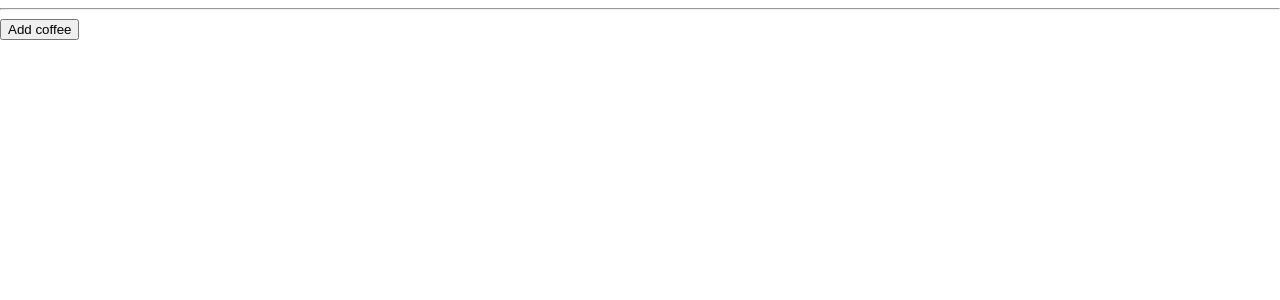
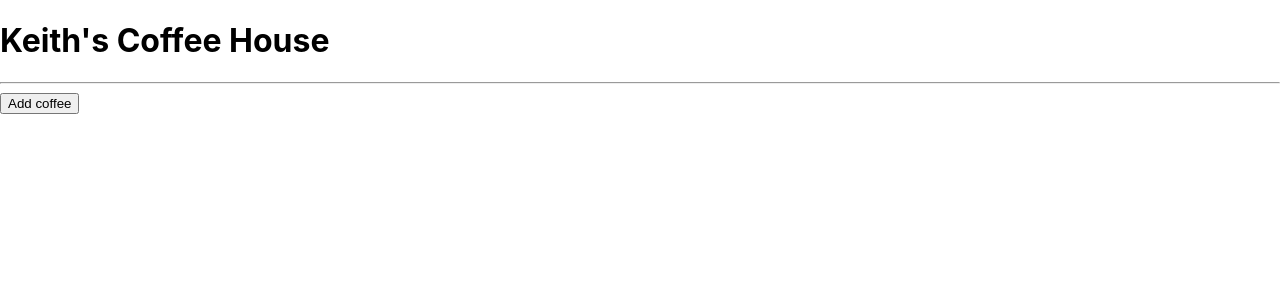
Before and after one commit to pletourneau/KeithsJoe, a React (Create React App) app in the folder keiths-joe/: page / in a window 1280 px wide. Shown: the top 300 px of the page. Built offline with nearby package versions, Linux system fonts and the light colour scheme.

Commit message:
add header

```diff
--- a/keiths-joe/src/components/App.js
+++ b/keiths-joe/src/components/App.js
@@ -1,11 +1,11 @@
 import React from "react";
-// import Header from "./Header";
+import Header from "./Header";
 import CoffeeControl from "./CoffeeControl";
 
 function App() {
   return (
     <React.Fragment>
-      {/* <Header /> */}
+      <Header />
       <CoffeeControl />
     </React.Fragment>
   );
--- /dev/null
+++ b/keiths-joe/src/components/Header.js
@@ -0,0 +1,9 @@
+import React from "react";
+
+export default function Header() {
+  return (
+    <>
+      <h1>Keith's Coffee House</h1>
+    </>
+  );
+}
```
